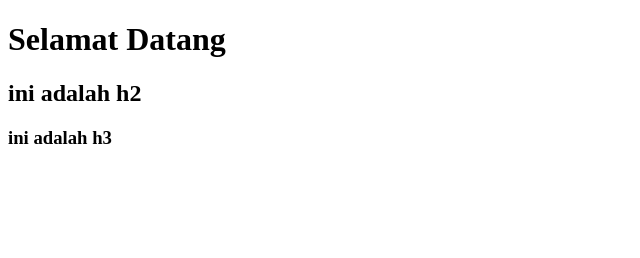
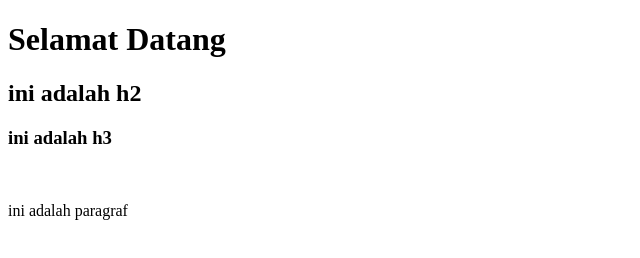
Before and after one commit to HelmiSeptian/tugas4, a plain HTML site: page index.html in a window 1280 px wide. Shown: the whole page, without its empty margins (0-640 px from the left). Drawn offline with Linux system fonts and the light colour scheme.

Commit message:
menambah paragraf

```diff
--- a/index.html
+++ b/index.html
@@ -11,6 +11,9 @@
     <h1> Selamat Datang</h1>
     <h2>ini adalah h2</h2>
     <h3>ini adalah h3</h3>
+    <br>
+
+    <p>ini adalah paragraf</p>
 
 </body>
 
```
